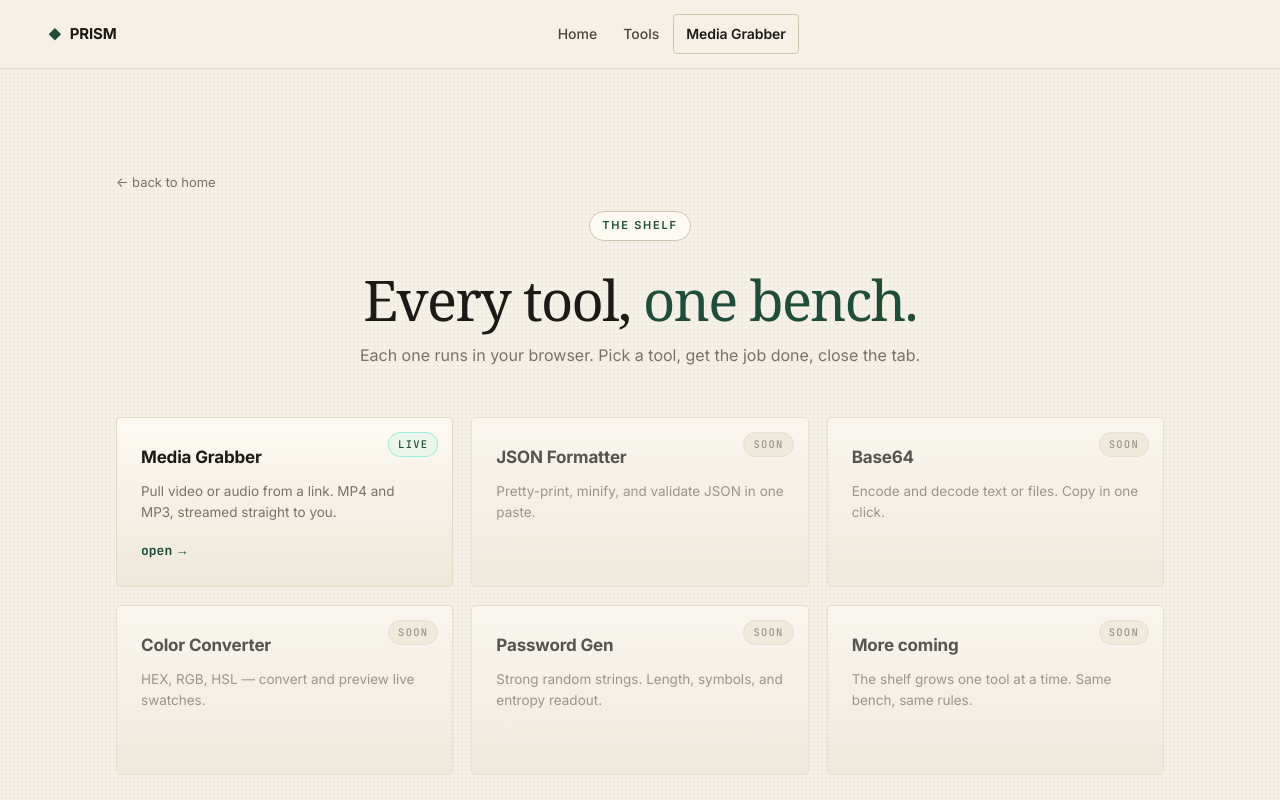
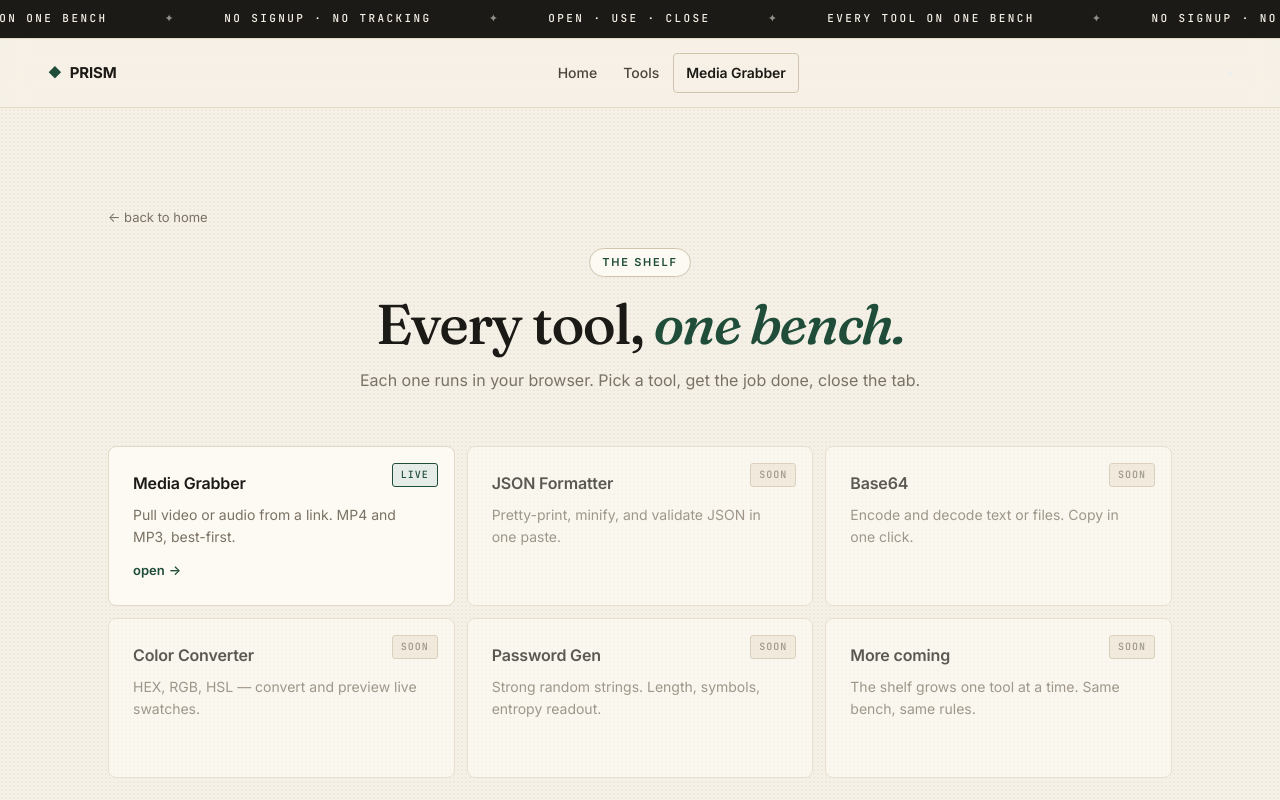
Before and after one commit to Jhonny1sq/HTMLMultiTools, a plain HTML site: page public/tools/index.html in a window 1280 px wide. Shown: the top 800 px of the page. Drawn offline with Linux system fonts and the light colour scheme.

Commit message:
Update font and modify tool descriptions in index.html

```diff
--- a/public/tools/index.html
+++ b/public/tools/index.html
@@ -7,95 +7,23 @@
   <title>PRISM — Tools</title>
   <link rel="preconnect" href="https://fonts.googleapis.com" />
   <link rel="preconnect" href="https://fonts.gstatic.com" crossorigin />
-  <link href="https://fonts.googleapis.com/css2?family=Inter:wght@400;500;600;700;800&family=JetBrains+Mono:wght@500;700&display=swap" rel="stylesheet" />
+  <link href="https://fonts.googleapis.com/css2?family=Inter:wght@400;500;600;700;800&family=Fraunces:ital,opsz,wght@0,9..144,400..600;1,9..144,400..600&family=JetBrains+Mono:wght@500;700&display=swap" rel="stylesheet" />
   <link rel="stylesheet" href="../styles.css" />
-  <style>
-    .hub {
-      max-width: 1160px;
-      margin: 0 auto;
-      padding: clamp(50px, 9vw, 100px) clamp(20px, 5vw, 56px) 80px;
-      position: relative;
-      z-index: 1;
-    }
-    .hub-head { text-align: center; margin-bottom: 48px; }
-    .hub-head h1 {
-      font-size: clamp(30px, 5vw, 56px);
-      line-height: 1.08;
-      letter-spacing: -0.03em;
-      margin: 10px 0 14px;
-    }
-    .hub-grid {
-      display: grid;
-      grid-template-columns: repeat(auto-fill, minmax(260px, 1fr));
-      gap: 18px;
-    }
-    .card {
-      position: relative;
-      display: flex;
-      flex-direction: column;
-      gap: 10px;
-      padding: 26px 24px 24px;
-      border: 1px solid var(--line);
-      border-radius: var(--radius);
-      background: linear-gradient(180deg, var(--panel), var(--bg-soft));
-      transition: transform .22s ease, border-color .22s ease, box-shadow .22s ease;
-      min-height: 170px;
-    }
-    .card.live:hover {
-      transform: translateY(-4px);
-      border-color: var(--accent-2);
-      box-shadow: 0 18px 40px rgba(0, 224, 184, 0.08);
-    }
-    .card.soon { opacity: 0.72; }
-    .card.soon:hover { transform: none; }
-    .card h2 { font-size: 17px; font-weight: 700; letter-spacing: -0.01em; }
-    .card p { color: var(--muted); font-size: 13.5px; line-height: 1.55; }
-    .card .go {
-      margin-top: auto;
-      font-family: var(--mono);
-      font-size: 13px;
-      color: var(--accent-2);
-      display: inline-flex;
-      align-items: center;
-      gap: 6px;
-    }
-    .card .go::after { content: "→"; transition: transform .2s ease; }
-    .card.live:hover .go::after { transform: translateX(4px); }
-    .badge {
-      position: absolute;
-      top: 14px;
-      right: 14px;
-      font-family: var(--mono);
-      font-size: 10.5px;
-      letter-spacing: 0.12em;
-      text-transform: uppercase;
-      padding: 3px 9px;
-      border-radius: 999px;
-      border: 1px solid var(--line);
-      color: var(--muted);
-    }
-    .badge.on {
-      color: var(--accent-2);
-      border-color: rgba(0, 224, 184, 0.35);
-      background: rgba(0, 224, 184, 0.06);
-    }
-    .back {
-      display: inline-block;
-      margin-bottom: 18px;
-      font-size: 13px;
-      color: var(--muted);
-    }
-    .back:hover { color: var(--text); }
-  </style>
 </head>
 <body>
-  <div class="beam" aria-hidden="true"></div>
+  <div class="ticker" aria-hidden="true">
+    <div class="ticker-track">
+      <span>Every tool on one bench</span>
+      <span>No signup · no tracking</span>
+      <span>Open · use · close</span>
+      <span>Every tool on one bench</span>
+      <span>No signup · no tracking</span>
+      <span>Open · use · close</span>
+    </div>
+  </div>
 
   <header class="nav">
-    <a href="/" class="logo">
-      <span class="logo-mark">◆</span>
-      <span class="logo-text">PRISM</span>
-    </a>
+    <a href="/" class="logo"><span class="logo-mark">◆</span><span class="logo-text">PRISM</span></a>
     <nav class="nav-links">
       <a href="/">Home</a>
       <a href="/tools">Tools</a>
@@ -111,7 +39,7 @@
 
     <div class="hub-head">
       <p class="eyebrow">the shelf</p>
-      <h1>Every tool, <span class="gradient">one bench.</span></h1>
+      <h1>Every tool, <em style="font-style:italic;color:var(--accent)">one bench.</em></h1>
       <p class="section-sub">Each one runs in your browser. Pick a tool, get the job done, close the tab.</p>
     </div>
 
@@ -119,7 +47,7 @@
       <a class="card live" href="/tools/downloader">
         <span class="badge on">live</span>
         <h2>Media Grabber</h2>
-        <p>Pull video or audio from a link. MP4 and MP3, streamed straight to you.</p>
+        <p>Pull video or audio from a link. MP4 and MP3, best-first.</p>
         <span class="go">open</span>
       </a>
 
@@ -144,7 +72,7 @@
       <div class="card soon">
         <span class="badge">soon</span>
         <h2>Password Gen</h2>
-        <p>Strong random strings. Length, symbols, and entropy readout.</p>
+        <p>Strong random strings. Length, symbols, entropy readout.</p>
       </div>
 
       <div class="card soon">
```
